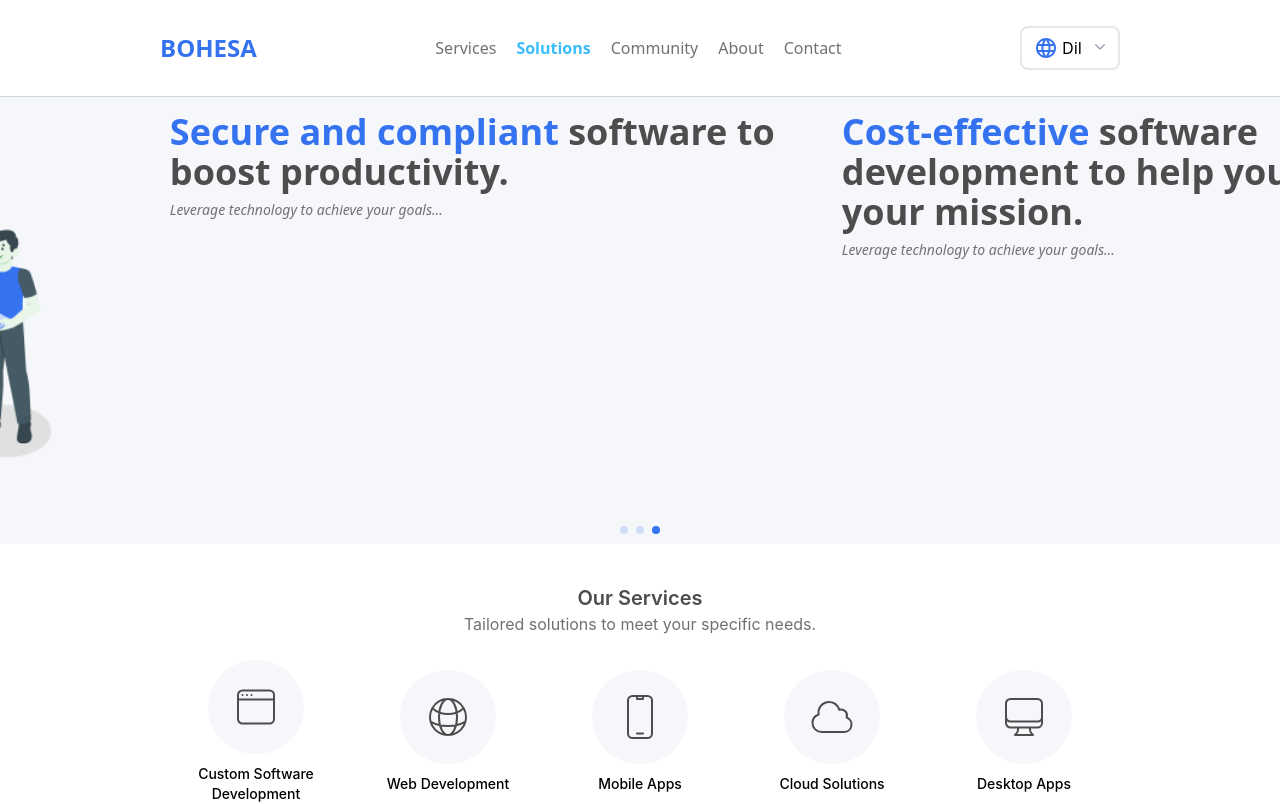
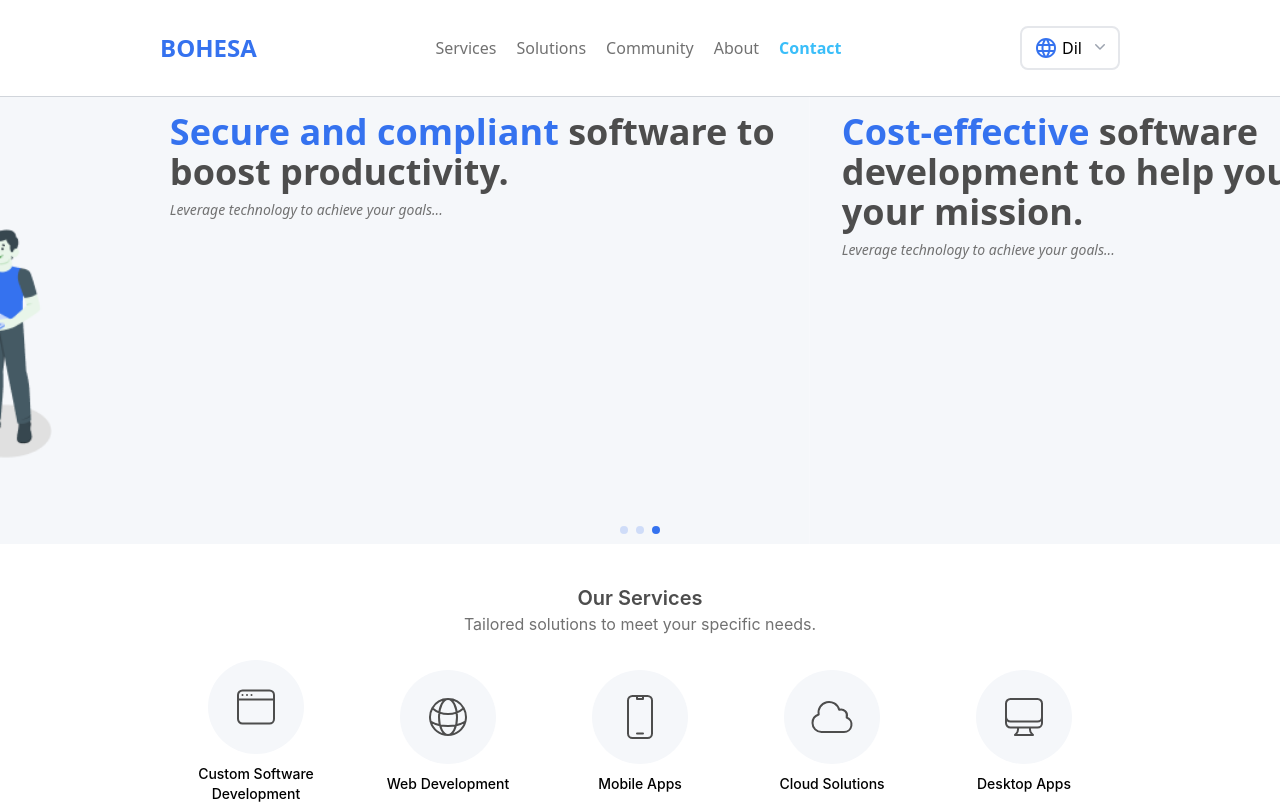
Before and after one commit to haro3535/Group-Website, a React (Create React App) app in the folder frontend/: page / in a window 1280 px wide. Shown: the top 804 px of the page. Built offline with nearby package versions, Linux system fonts and the light colour scheme.

Commit message:
Router fonksiyonu navbara eklendi

```diff
--- a/frontend/src/Footer.js
+++ b/frontend/src/Footer.js
@@ -28,14 +28,15 @@ const Footer = () => {
   };
 
   return (
-    <footer className="bg-bcg-light-gray body-font flex flex-col items-center">
+    <footer id="contact" className="bg-bcg-light-gray body-font flex flex-col items-center">
       <div className="w-3/4 grid lg:grid-cols-4 grid-cols-1 py-10 space-y-5 lg:space-y-0">
         <div className="w-full mb-5">
           <a href='/' className="text-4xl font-bold font-inter text-blue-second">
             Bohesa
           </a>
           <p className="mt-2 text-sm text-light-gray">
-            We prioritize customer satisfaction by developing websites and software applications equipped with the latest technologies...
+          We prioritize customer satisfaction by developing websites
+          and software applications equipped with the latest technologies, ensuring the best quality in everything we create and will create.
           </p>
         </div>
         <div className="w-full flex justify-end">
@@ -43,7 +44,7 @@ const Footer = () => {
             <h2 className="title-font font-bold text-light-gray tracking-widest text-lg mb-3">Company</h2>
             <div className="list-none mb-10">
               <li>
-              <button onClick={() => handleScrollToSection('aboutPart')} className="text-light-gray hover:text-blue-third">About Us</button>
+              <button onClick={() => handleScrollToSection('about')} className="text-light-gray hover:text-blue-third">About Us</button>
               </li>
               <li>
                 <a href='/' className="text-light-gray hover:text-blue-third">Testimonials</a>
@@ -59,7 +60,7 @@ const Footer = () => {
             <h2 className="title-font font-bold text-light-gray tracking-widest text-lg mb-3">Useful Links</h2>
             <div className="list-none mb-10">
               <li>
-                <a className="text-light-gray hover:text-blue-third">Our services</a>
+                <button onClick={() => handleScrollToSection('services')} className="text-light-gray hover:text-blue-third">Our services</button>
               </li>
               <li>
                 <button onClick={() => handleScrollToSection('peoplePart')} className="text-light-gray hover:text-blue-third">People</button>
@@ -91,8 +92,9 @@ const Footer = () => {
         </div>
       </div>
       <div className="w-3/4 bg-bcg-light-gray border-t-[1px] border-light-gray border-opacity-50">
-        <div className="w-full py-4 flex flex-wrap flex-col sm:flex-row">
+        <div className="w-full py-4 flex flex-wrap flex-col sm:flex-row sm:justify-between">
           <p className="text-light-gray font-inter  text-sm text-center sm:text-left">© 2024 Bohesa. All rights reserved.</p>
+          <p className="text-light-gray font-inter  text-sm text-center sm:text-left">contact@bohesa.com</p>
           {/*
           <span className="inline-flex sm:ml-auto sm:mt-0 mt-2 justify-center sm:justify-start">
             <a className="text-light-gray">
--- a/frontend/src/NavBar/NavBar.js
+++ b/frontend/src/NavBar/NavBar.js
@@ -2,11 +2,27 @@ import React, { useEffect, useState } from 'react';
 import { ToggleButtonOnClicked, CloseToggleMenu } from '../utils/NavBarScripts.js';
 import LanguageButton from './LanguageButton.js';
 
-const scrollToSection = (sectionId) => {
-  document.getElementById(sectionId).scrollIntoView({
-    behavior: 'smooth',
-    block: 'start'
-  });
+const handleScrollToSection = (sectionId) => {
+  const sectionElement = document.getElementById(sectionId);
+  if (sectionElement) {
+    // Scroll to the element first
+    sectionElement.scrollIntoView({ behavior: 'smooth', block: 'start' });
+
+    // Adjust scroll position to center the element
+    window.setTimeout(() => {
+      const elementRect = sectionElement.getBoundingClientRect();
+      const elementTop = elementRect.top;
+      const elementHeight = elementRect.height;
+      const viewportHeight = window.innerHeight;
+
+      // Calculate the amount to scroll to center the element
+      const scrollOffset = elementTop - (viewportHeight / 2) + (elementHeight / 2);
+      window.scrollTo({
+        top: window.pageYOffset + scrollOffset,
+        behavior: 'smooth'
+      });
+    }, 0); // Delay to allow initial scroll
+  }
 };
 
 const NavBar = () => {
@@ -15,6 +31,12 @@ const NavBar = () => {
   const handleScroll = () => {
     const sections = ['services', 'solutions', 'community', 'about', 'contact'];
     const scrollPosition = window.scrollY + window.innerHeight / 2;
+
+    // Check if the user has scrolled to the bottom of the page
+    if ((window.innerHeight + window.scrollY) >= document.body.offsetHeight) {
+      setActiveSection('contact');
+      return;
+    }
 
     for (let section of sections) {
       const element = document.getElementById(section);
@@ -46,11 +68,11 @@ const NavBar = () => {
             </a>
             <div className="lg:flex hidden">
               <ul className="flex space-x-5 cursor-pointer font-inter text-light-gray">
-                <li><a href="#services" onClick={() => scrollToSection('services')} className={activeSection === 'services' ? ' font-bold text-blue-third' : ''}>Services</a></li>
-                <li><a href="#solutions" onClick={() => scrollToSection('solutions')} className={activeSection === 'solutions' ? 'font-bold text-blue-third ' : ''}>Solutions</a></li>
-                <li><a href="#community" onClick={() => scrollToSection('community')} className={activeSection === 'community' ? 'font-bold text-blue-third' : ''}>Community</a></li>
-                <li><a href="#about" onClick={() => scrollToSection('about')} className={activeSection === 'about' ? 'font-bold text-blue-third' : ''}>About</a></li>
-                <li><a href="#contact" onClick={() => scrollToSection('contact')} className={activeSection === 'contact' ? 'font-bold text-blue-third' : ''}>Contact</a></li>
+                <li><button onClick={() => handleScrollToSection('services')} className={activeSection === 'services' ? ' font-bold text-blue-third' : ''}>Services</button></li>
+                <li><button onClick={() => handleScrollToSection('solutions')} className={activeSection === 'solutions' ? 'font-bold text-blue-third ' : ''}>Solutions</button></li>
+                <li><button onClick={() => handleScrollToSection('community')} className={activeSection === 'community' ? 'font-bold text-blue-third' : ''}>Community</button></li>
+                <li><button onClick={() => handleScrollToSection('about')} className={activeSection === 'about' ? 'font-bold text-blue-third' : ''}>About</button></li>
+                <li><button onClick={() => handleScrollToSection('contact')} className={activeSection === 'contact' ? 'font-bold text-blue-third' : ''}>Contact</button></li>
               </ul>
             </div>
             <div className='hidden lg:block'>
```
